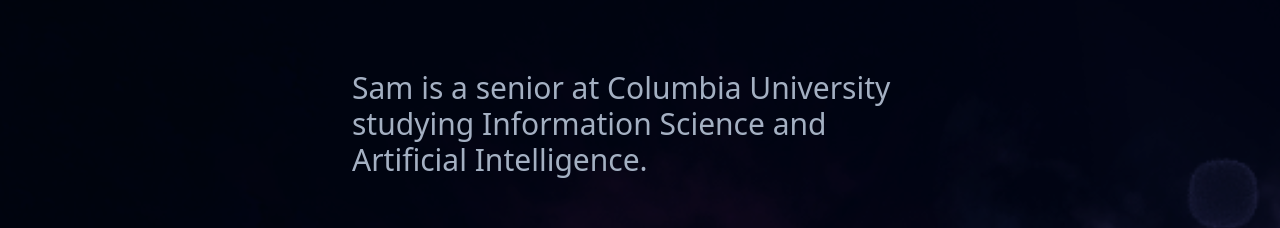
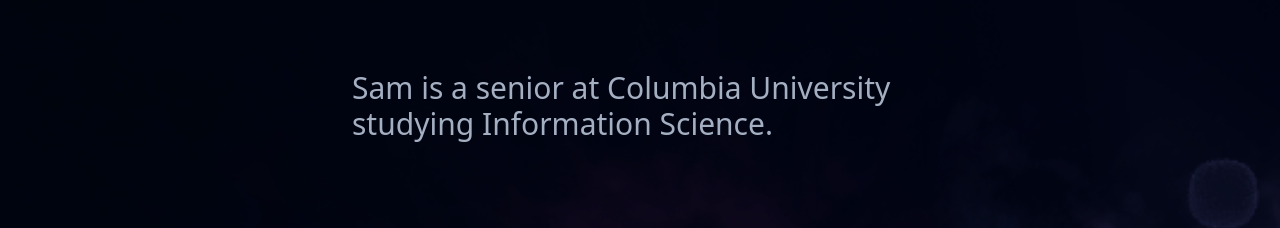
Before and after one commit to samweldon9393/SamWeldon9393, a React (Vite) app: page / in a window 1280 px wide. Shown: the part 250-478 px from the top of the page. Built offline with nearby package versions, Linux system fonts and the light colour scheme; a web font is replaced by a local one.

Commit message:
edit tagline

```diff
--- a/src/data/site.ts
+++ b/src/data/site.ts
@@ -1,7 +1,7 @@
 export const site = {
   name: 'Sam Weldon',
   tagline:
-    'Sam is a senior at Columbia University studying Information Science and Artificial Intelligence.',
+    'Sam is a senior at Columbia University studying Information Science.',
   resumeUrl: '/Resume.pdf',
 };
 
```
